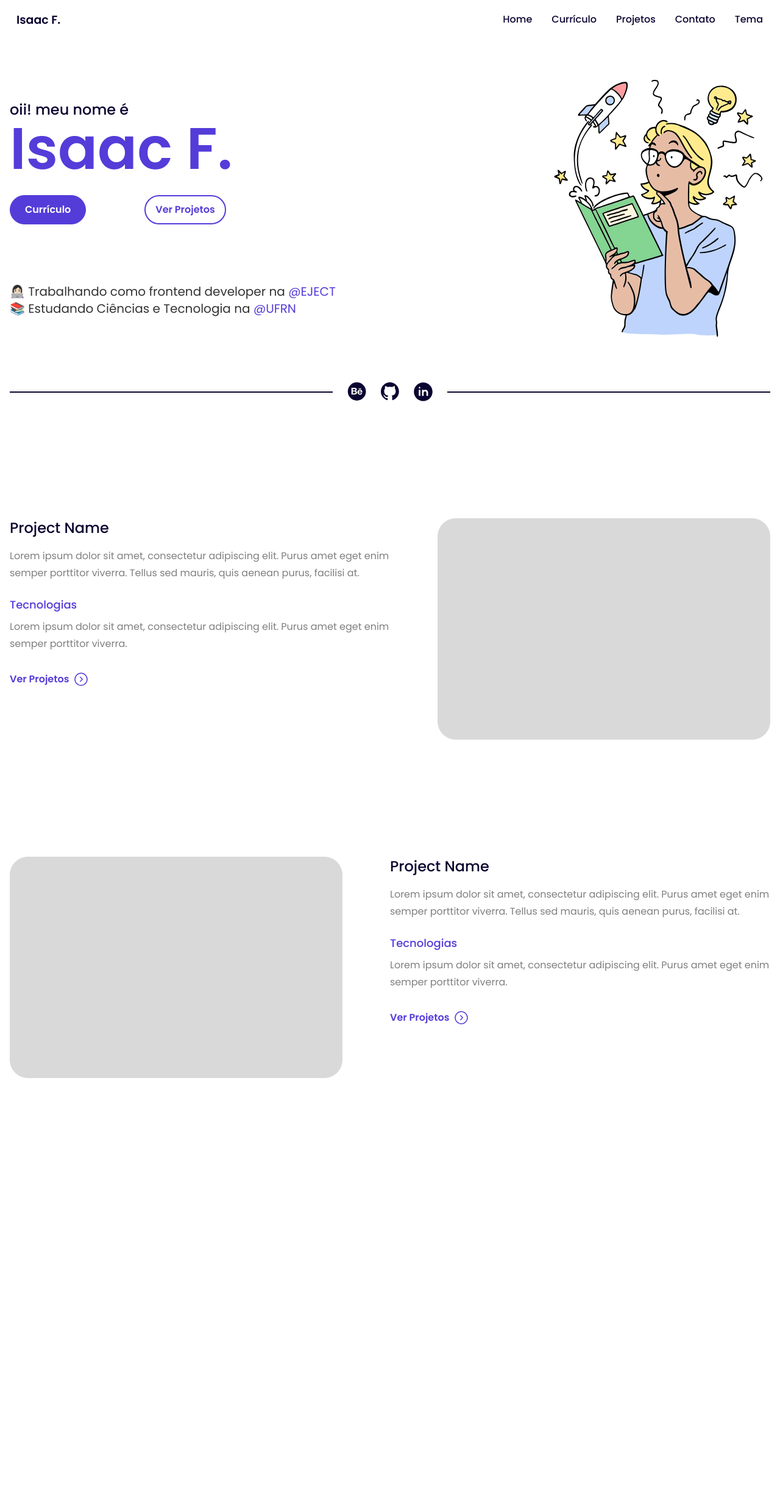
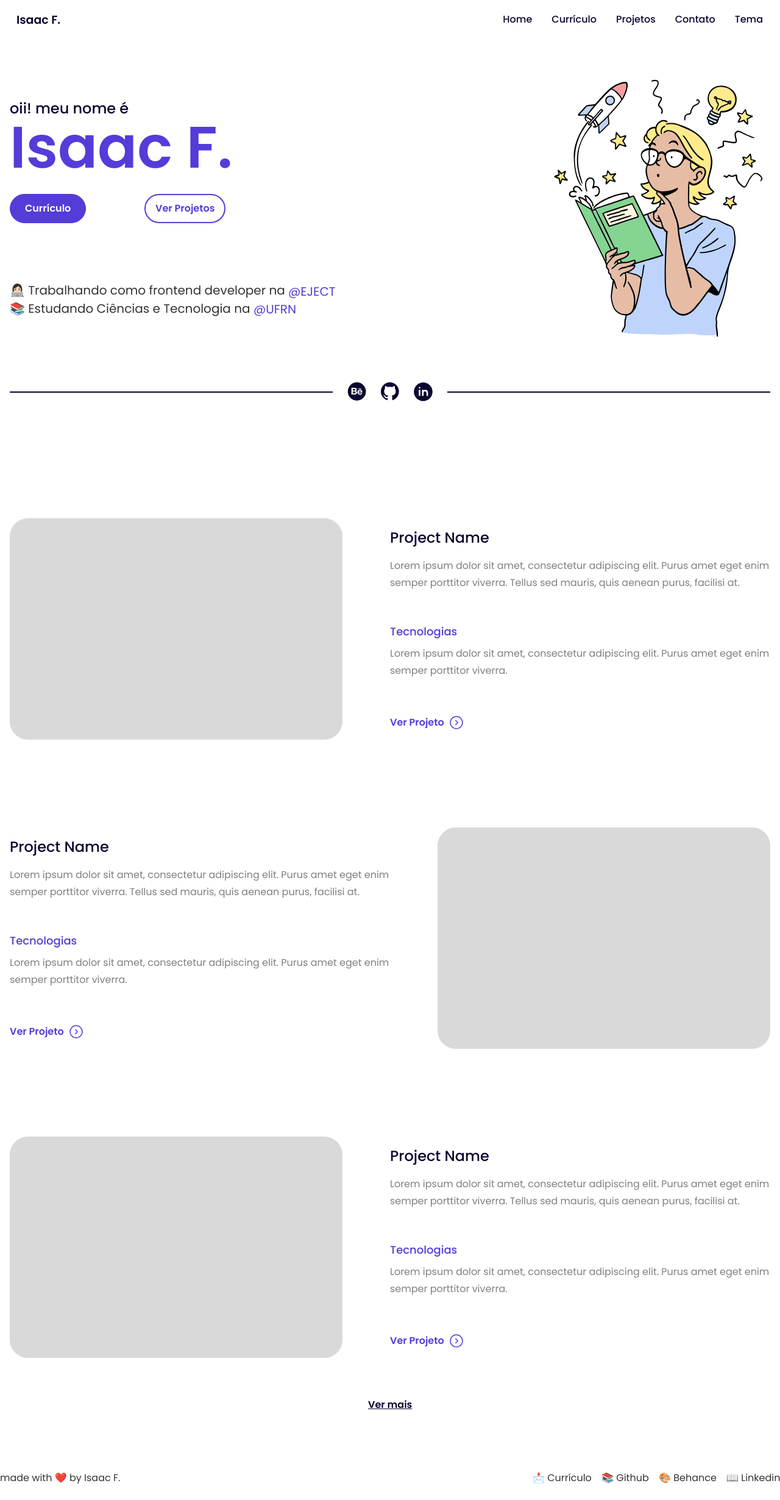
Before and after one commit to isacfg/portfolio, a Vue app: page / in a window 1280 px wide. Shown: the whole page at 61% size. Before the commit the page ends 1768 px from the top, so only its background shows below. Built offline with nearby package versions, Linux system fonts and the light colour scheme.

Commit message:
#0.4v Footer
#0.4v
- Footer
- General Adjustments

```diff
--- a/src/App.vue
+++ b/src/App.vue
@@ -7,9 +7,9 @@ import { RouterView } from 'vue-router'
 </template>
 
 <style>
-span {
+/* span {
   color: #543cd9;
-}
+} */
 
 .transition-custom {
   transition-property: all;
--- a/src/components/Button.vue
+++ b/src/components/Button.vue
@@ -1,6 +1,6 @@
 <template>
   <a
-    class="transition-custom btn rounded-3xl border-purple bg-purple px-4 text-base font-semibold capitalize text-purple outline-none hover:scale-110 max-md:text-sm"
+    class="bob-on-hover btn rounded-3xl border-purple bg-purple px-4 text-base font-semibold capitalize text-purple outline-none max-md:text-sm"
     :class="{
       'px-6 text-white hover:border-purple hover:bg-white hover:text-purple':
         type === 'btn-primary',
@@ -31,10 +31,4 @@ export default {
 }
 </script>
 
-<style>
-.transition-custom {
-  transition-property: all;
-  transition-duration: 200ms;
-  transition-timing-function: cubic-bezier(0.4, 0, 0.2, 1);
-}
-</style>
+<style></style>
--- /dev/null
+++ b/src/components/Footer.vue
@@ -0,0 +1,39 @@
+<template>
+  <div
+    class="container mx-auto mb-6 mt-24 flex flex-col items-center justify-between md:flex-row">
+    <div class="left">
+      <p>made with ❤️ by Isaac F.</p>
+    </div>
+    <div class="right flex gap-x-4 max-md:mt-3">
+      <a href="" target="_blank" class="bob-on-hover hover:text-purple">
+        📩 Currículo
+      </a>
+      <a
+        href="https://github.com/isacfg"
+        target="_blank"
+        class="bob-on-hover hover:text-purple">
+        📚 Github
+      </a>
+      <a
+        href="https://www.behance.net/isaacf"
+        target="_blank"
+        class="bob-on-hover hover:text-purple">
+        🎨 Behance
+      </a>
+      <a
+        href="https://www.linkedin.com/in/isaacfig/"
+        target="_blank"
+        class="bob-on-hover hover:text-purple">
+        📖 Linkedin
+      </a>
+    </div>
+  </div>
+</template>
+
+<style scoped></style>
+
+<script>
+export default {
+  name: 'Footer',
+}
+</script>
--- a/src/components/Header.vue
+++ b/src/components/Header.vue
@@ -39,9 +39,9 @@
             >
           </li>
           <li class="hover:text-purple">
-            <a class="text-black hover:bg-transparent hover:text-purple" href=""
-              >Tema</a
-            >
+            <p class="text-black hover:bg-transparent hover:text-purple">
+              Tema
+            </p>
           </li>
         </ul>
       </div>
--- a/src/components/ProjectCardHome.vue
+++ b/src/components/ProjectCardHome.vue
@@ -1,11 +1,11 @@
 <template>
   <div
-    class="mt-48 flex flex-row"
+    class="mt-36 flex flex-row max-md:mt-24 max-md:flex-col"
     :class="{
       'flex-row-reverse': type === 'text-left',
       'mt-48': isFirst === 'true',
     }">
-    <div class="left mx-auto w-1/2">
+    <div class="left mx-auto w-1/2 max-md:w-full">
       <img
         src="../assets/placeholder.png"
         alt="Project Photo"
@@ -15,26 +15,36 @@
         }" />
     </div>
     <div
-      class="right max-h-full w-1/2"
+      class="right flex max-h-full w-1/2 flex-col justify-between py-4 max-md:mt-8 max-md:w-full max-md:px-2"
       :class="{
         'mr-auto': type === 'text-left',
         'ml-auto': type === 'text-right',
       }">
-      <h2 class="text-2xl font-medium text-black">{{ projectName }}</h2>
+      <div class="project-name">
+        <h2 class="text-2xl font-medium text-black">
+          {{ projectName }}
+        </h2>
         <p class="mt-4 text-base font-normal leading-7 text-gray">
           {{ projectDescription }}
         </p>
+      </div>
+      <div class="project-tech">
         <p class="mt-6 text-lg font-medium text-purple">Tecnologias</p>
         <p class="mt-2 text-base font-normal leading-7 text-gray">
           {{ projectTechs }}
         </p>
+      </div>
+      <div>
         <a
           :href="projectLink"
-        class="mt-8 flex gap-x-2 text-base font-semibold leading-6 text-purple"
+          class="bob-on-hover mt-8 flex gap-x-2 text-base font-semibold leading-6 text-purple"
           target="_blank"
-        >Ver Projetos
-        <span><img src="../assets/icons/arrow-circle-right.svg" alt="" /></span>
+          >Ver Projeto
+          <span
+            ><img src="../assets/icons/arrow-circle-right.svg" alt=""
+          /></span>
         </a>
+      </div>
     </div>
   </div>
 </template>
@@ -83,78 +93,4 @@ export default {
 }
 </script>
 
-<style>
-span {
-  color: #543cd9;
-}
-
-/*===================*/
-/* BOB
-/*===================*/
-
-@-webkit-keyframes bob-on-hover {
-  0% {
-    -webkit-transform: translateY(-8px);
-    transform: translateY(-8px);
-  }
-  50% {
-    -webkit-transform: translateY(-4px);
-    transform: translateY(-4px);
-  }
-  100% {
-    -webkit-transform: translateY(-8px);
-    transform: translateY(-8px);
-  }
-}
-@keyframes bob-on-hover {
-  0% {
-    -webkit-transform: translateY(-8px);
-    transform: translateY(-8px);
-  }
-  50% {
-    -webkit-transform: translateY(-4px);
-    transform: translateY(-4px);
-  }
-  100% {
-    -webkit-transform: translateY(-8px);
-    transform: translateY(-8px);
-  }
-}
-@-webkit-keyframes bob-on-hover-float {
-  100% {
-    -webkit-transform: translateY(-8px);
-    transform: translateY(-8px);
-  }
-}
-@keyframes bob-on-hover-float {
-  100% {
-    -webkit-transform: translateY(-8px);
-    transform: translateY(-8px);
-  }
-}
-.bob-on-hover {
-  display: inline-block;
-  vertical-align: middle;
-  -webkit-transform: perspective(1px) translateZ(0);
-  transform: perspective(1px) translateZ(0);
-  box-shadow: 0 0 1px rgba(0, 0, 0, 0);
-}
-.bob-on-hover:hover,
-.bob-on-hover:focus,
-.bob-on-hover:active {
-  -webkit-animation-name: bob-on-hover-float, bob-on-hover;
-  animation-name: bob-on-hover-float, bob-on-hover;
-  -webkit-animation-duration: 0.3s, 1.5s;
-  animation-duration: 0.3s, 1.5s;
-  -webkit-animation-delay: 0s, 0.3s;
-  animation-delay: 0s, 0.3s;
-  -webkit-animation-timing-function: ease-out, ease-in-out;
-  animation-timing-function: ease-out, ease-in-out;
-  -webkit-animation-iteration-count: 1, infinite;
-  animation-iteration-count: 1, infinite;
-  -webkit-animation-fill-mode: forwards;
-  animation-fill-mode: forwards;
-  -webkit-animation-direction: normal, alternate;
-  animation-direction: normal, alternate;
-}
-</style>
+<style></style>
--- a/src/views/ContactView.vue
+++ b/src/views/ContactView.vue
@@ -3,6 +3,7 @@
   <div class="about">
     <h1>This is an about page</h1>
   </div>
+  <Footer />
 </template>
 
 <style>
@@ -16,5 +17,6 @@
 </style>
 
 <script setup>
-import Header from "../components/Header.vue";
+import Header from '../components/Header.vue'
+import Footer from '../components/Footer.vue'
 </script>
--- a/src/views/HomeView.vue
+++ b/src/views/HomeView.vue
@@ -25,7 +25,7 @@
             👩🏻‍💻 Trabalhando como frontend developer na
             <a
               href="https://www.ejectufrn.com.br/"
-              class="transition-custom text-purple hover:scale-110"
+              class="transition-custom bob-on-hover text-purple"
               target="_blank"
               >@EJECT</a
             >
@@ -33,7 +33,7 @@
           <p class="text-xl font-normal max-md:text-left max-md:text-sm">
             📚 Estudando Ciências e Tecnologia na
             <a
-              class="transition-custom text-purple hover:scale-110"
+              class="transition-custom bob-on-hover text-purple"
               target="_blank"
               href="https://www.ufrn.br/"
               >@UFRN</a
@@ -50,21 +50,30 @@
       class="socials container mx-auto mt-16 flex w-full items-center gap-x-6 px-4">
       <div class="line flex-1 border border-black"></div>
       <div class="socials-icons flex gap-x-6">
-        <a target="_blank" href="https://www.behance.net/isaacf">
+        <a
+          target="_blank"
+          class="bob-on-hover hover:text-purple"
+          href="https://www.behance.net/isaacf">
           <img
             src="../assets/icons/behance-light.svg"
             class="max-md:w-6"
             alt=""
             srcset="" />
         </a>
-        <a target="_blank" href="https://github.com/isacfg">
+        <a
+          target="_blank"
+          class="bob-on-hover hover:text-purple"
+          href="https://github.com/isacfg">
           <img
             src="../assets/icons/github-light.svg"
             class="max-md:w-6"
             alt=""
             srcset="" />
         </a>
-        <a target="_blank" href="https://www.linkedin.com/in/isaacfig/">
+        <a
+          target="_blank"
+          class="bob-on-hover hover:text-purple"
+          href="https://www.linkedin.com/in/isaacfig/">
           <img
             src="../assets/icons/linkedin-light.svg"
             class="max-md:w-6"
@@ -78,15 +87,28 @@
 
   <!-- projects -->
   <div class="container mx-auto mt-14 px-4">
-    <ProjectCardHome type="text-left" isFirst="true" />
     <ProjectCardHome type="text-right" isFirst="true" />
+    <ProjectCardHome type="text-left" isFirst="false" />
+    <ProjectCardHome type="text-right" isFirst="false" />
   </div>
+
+  <div class="container mx-auto mt-16 mb-8 w-full text-center max-md:mt-6">
+    <a
+      href=""
+      class="bob-on-hover text-base font-semibold text-black underline hover:text-purple"
+      >Ver mais</a
+    >
+  </div>
+
+  <!-- FOOTER -->
+  <Footer />
 </template>
 
 <script>
 import Header from '../components/Header.vue'
 import Button from '../components/Button.vue'
 import ProjectCardHome from '../components/ProjectCardHome.vue'
+import Footer from '../components/Footer.vue'
 
 export default {
   name: 'Home',
@@ -94,6 +116,7 @@ export default {
     Header,
     Button,
     ProjectCardHome,
+    Footer,
   },
   data() {
     return {}
--- a/src/views/ProjectsView.vue
+++ b/src/views/ProjectsView.vue
@@ -4,6 +4,8 @@
   <div class="about">
     <h1>This is an projects page</h1>
   </div>
+
+  <Footer />
 </template>
 
 <style>
@@ -17,5 +19,6 @@
 </style>
 
 <script setup>
-import Header from "../components/Header.vue";
+import Header from '../components/Header.vue'
+import Footer from '../components/Footer.vue'
 </script>
```
Also changed, not shown: 1 other file (tests, documents, lock files or other folders). Lines whose indentation alone changed are shown as unchanged.
